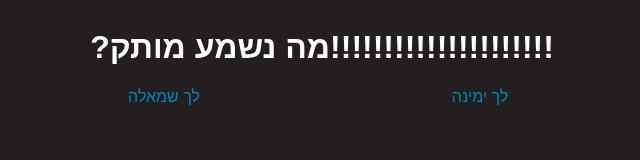
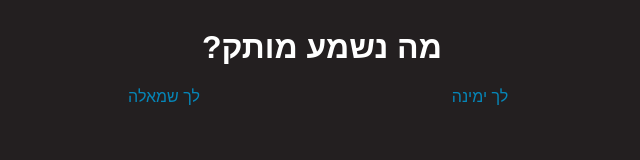
Before and after one commit to lioreli/-, a plain HTML site: page index.html in a window 1280 px wide. Shown: the whole page, without its empty margins (318-958 px from the left). Drawn offline with Linux system fonts and the light colour scheme.

Commit message:
Update index.html

```diff
--- a/index.html
+++ b/index.html
@@ -9,7 +9,7 @@
   </head>
   <body dir="rtl" class="Aligner">
     <div class="centered">
-      <h1>!!!!!!!!!!!!!!!!!!!!!מה נשמע מותק?</h1>
+      <h1>מה נשמע מותק?</h1>
       <div class="strech">
         <div><a href="כיוונים\yemina.html">לך ימינה</a></div>
         <div><a href="כיוונים\smola.html">לך שמאלה</a></div>
```
